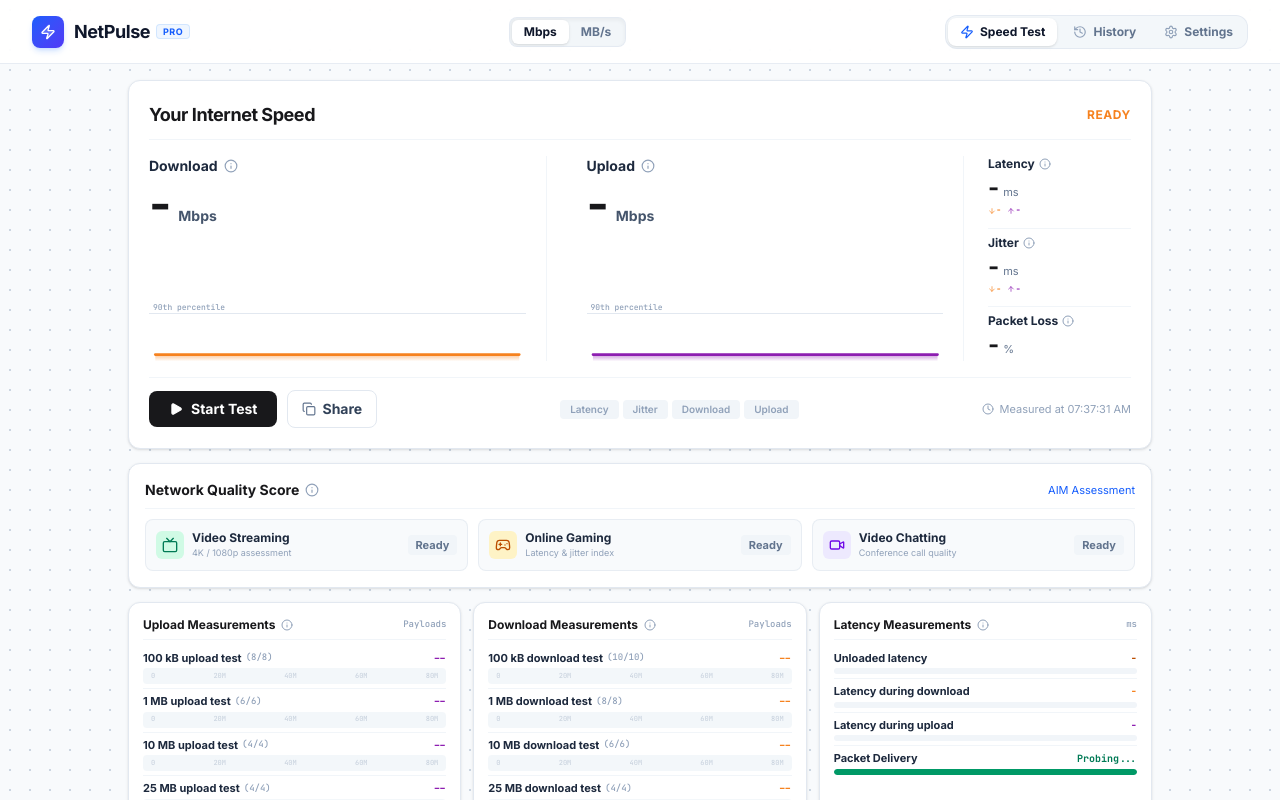
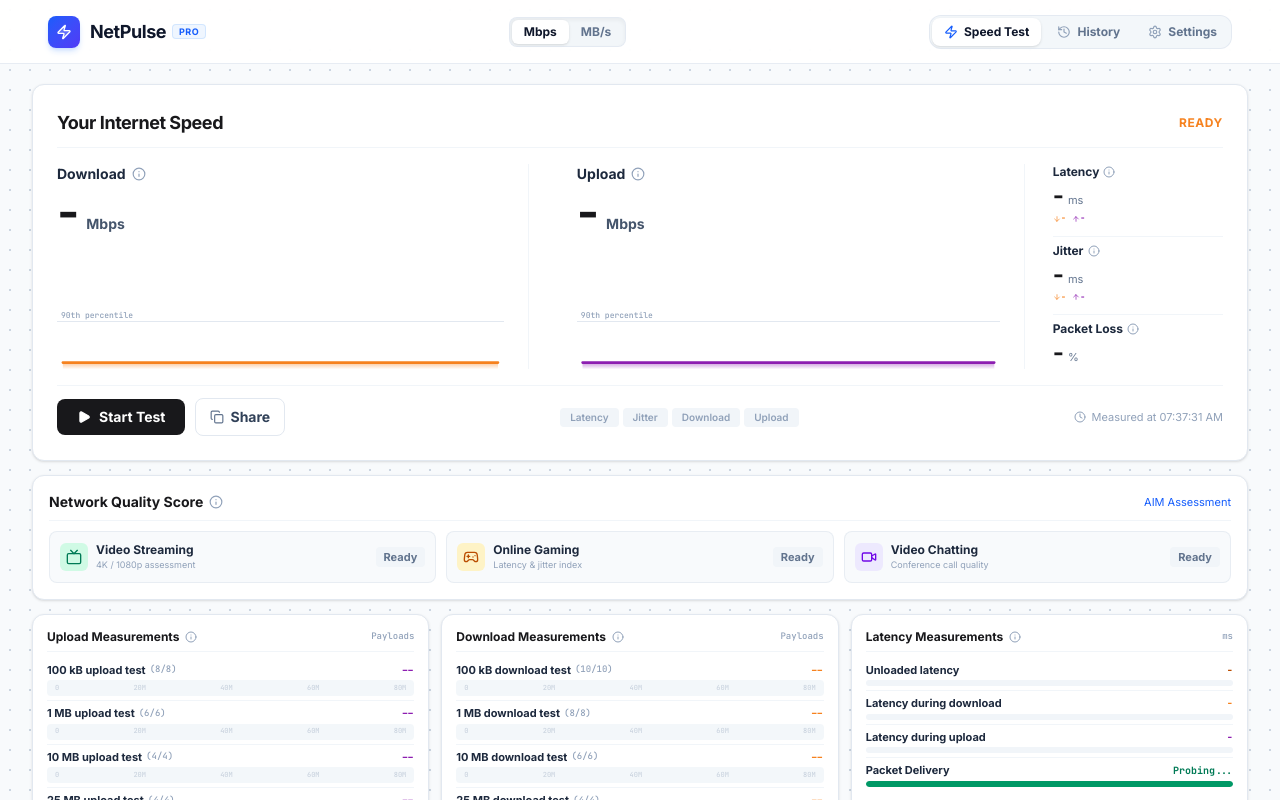
Before and after one commit to Suvesh108/NetPulse, a React (Vite) app: page / in a window 1280 px wide. Built offline with nearby package versions, Linux system fonts and the light colour scheme.

Commit message:
fix: expand speedometer dashboard width to max-w-7xl / 1600px to fill desktop space and eliminate large side margins

```diff
--- a/src/App.tsx
+++ b/src/App.tsx
@@ -95,8 +95,8 @@ export default function App() {
   return (
     <div className="min-h-screen w-full bg-[#F8FAFC] modern-grid-bg text-[#0F172A] relative flex flex-col font-sans selection:bg-blue-500/10 selection:text-blue-600">
 
-      {/* Sleek Compact Desktop Header */}
-      <header className="w-full shrink-0 flex items-center justify-between px-4 sm:px-8 h-14 sm:h-16 bg-white/90 backdrop-blur-xl border-b border-slate-200/80 z-50 sticky top-0 transition-all">
+      {/* Sleek Header */}
+      <header className="w-full shrink-0 flex items-center justify-between px-4 sm:px-8 md:px-12 h-14 sm:h-16 bg-white/90 backdrop-blur-xl border-b border-slate-200/80 z-50 sticky top-0 transition-all">
 
         {/* Brand Logo with Live Status Node */}
         <div className="flex items-center gap-2.5">
@@ -174,8 +174,8 @@ export default function App() {
         </nav>
       </header>
 
-      {/* Main Responsive Content Arena */}
-      <main className="flex-1 flex flex-col items-center justify-start p-2.5 sm:p-4 md:px-6 relative z-10 w-full max-w-6xl mx-auto pb-20 md:pb-6">
+      {/* Main Responsive Full-Width Content Arena */}
+      <main className="flex-1 flex flex-col items-center justify-start p-3 sm:p-5 md:px-8 relative z-10 w-full max-w-7xl 2xl:max-w-[1600px] mx-auto pb-20 md:pb-6">
         {renderTabContent()}
       </main>
 
--- a/src/components/SpeedTest.tsx
+++ b/src/components/SpeedTest.tsx
@@ -336,7 +336,7 @@ export default function SpeedTest({ settings, onUpdateSettings, onTestComplete,
   };
 
   // Spline Generator for Cloudflare-style Area Charts
-  const generateCloudflareSpline = (history: number[], baseVal: number | null, width = 360, height = 90) => {
+  const generateCloudflareSpline = (history: number[], baseVal: number | null, width = 460, height = 90) => {
     let dataset = history;
     if ((!dataset || dataset.length < 2) && baseVal && baseVal > 0) {
       dataset = [baseVal * 0.35, baseVal * 0.62, baseVal * 0.85, baseVal * 0.94, baseVal, baseVal * 0.91, baseVal * 0.98, baseVal];
@@ -395,8 +395,8 @@ export default function SpeedTest({ settings, onUpdateSettings, onTestComplete,
   const displayDownloadHistory = getDisplayHistory(downloadSpeedHistory, status === 'downloading', elapsedRef.current - 12);
   const displayUploadHistory = getDisplayHistory(uploadSpeedHistory, status === 'uploading', elapsedRef.current - 18);
 
-  const downloadSpline = generateCloudflareSpline(displayDownloadHistory, downloadVal, 360, 90);
-  const uploadSpline = generateCloudflareSpline(displayUploadHistory, uploadVal, 360, 90);
+  const downloadSpline = generateCloudflareSpline(displayDownloadHistory, downloadVal, 460, 90);
+  const uploadSpline = generateCloudflareSpline(displayUploadHistory, uploadVal, 460, 90);
 
   // Network Quality Score Calculations
   const effectiveDown = downloadVal !== null ? downloadVal : (status === 'downloading' ? currentSpeed : 0);
@@ -506,7 +506,7 @@ export default function SpeedTest({ settings, onUpdateSettings, onTestComplete,
     <div className="w-full flex flex-col items-center gap-3.5 select-none" id="speed-test-section">
 
       {/* CLOUDFLARE SPEEDOMETER HERO CONSOLE ("Your Internet Speed") */}
-      <div className="w-full max-w-5xl bg-white rounded-xl p-4 sm:p-5 flex flex-col border border-slate-200 shadow-sm" id="dashboard-dial">
+      <div className="w-full max-w-7xl 2xl:max-w-[1600px] bg-white rounded-xl p-4 sm:p-6 flex flex-col border border-slate-200 shadow-sm" id="dashboard-dial">
 
         {/* Header Title */}
         <div className="flex items-center justify-between pb-2.5 border-b border-slate-100">
@@ -519,10 +519,10 @@ export default function SpeedTest({ settings, onUpdateSettings, onTestComplete,
         </div>
 
         {/* 3-Section Grid: Download | Upload | Telemetry Column */}
-        <div className="grid grid-cols-1 lg:grid-cols-12 gap-5 my-3 sm:my-4 items-stretch">
+        <div className="grid grid-cols-1 lg:grid-cols-12 gap-6 my-3 sm:my-4 items-stretch">
 
           {/* SECTION 1: DOWNLOAD (5 Columns) */}
-          <div className="lg:col-span-5 flex flex-col justify-between pr-0 lg:pr-5 lg:border-r lg:border-slate-100">
+          <div className="lg:col-span-5 flex flex-col justify-between pr-0 lg:pr-6 lg:border-r lg:border-slate-100">
             <div>
               <div className="flex items-center gap-1.5 mb-1">
                 <span className="text-xs sm:text-sm font-bold text-slate-800">Download</span>
@@ -546,7 +546,7 @@ export default function SpeedTest({ settings, onUpdateSettings, onTestComplete,
                 <span className="text-[8px] font-mono text-slate-400 -mt-3 bg-white px-1">90th percentile</span>
               </div>
 
-              <svg id="download-sparkline" viewBox="0 0 360 90" preserveAspectRatio="none" className="w-full h-full relative z-10 overflow-visible">
+              <svg id="download-sparkline" viewBox="0 0 460 90" preserveAspectRatio="none" className="w-full h-full relative z-10 overflow-visible">
                 <defs>
                   <linearGradient id="cfDownloadGrad" x1="0" y1="0" x2="0" y2="1">
                     <stop offset="0%" stopColor="#F6821F" stopOpacity="0.45" />
@@ -569,7 +569,7 @@ export default function SpeedTest({ settings, onUpdateSettings, onTestComplete,
           </div>
 
           {/* SECTION 2: UPLOAD (5 Columns) */}
-          <div className="lg:col-span-5 flex flex-col justify-between px-0 lg:px-5 lg:border-r lg:border-slate-100">
+          <div className="lg:col-span-5 flex flex-col justify-between px-0 lg:px-6 lg:border-r lg:border-slate-100">
             <div>
               <div className="flex items-center gap-1.5 mb-1">
                 <span className="text-xs sm:text-sm font-bold text-slate-800">Upload</span>
@@ -593,7 +593,7 @@ export default function SpeedTest({ settings, onUpdateSettings, onTestComplete,
                 <span className="text-[8px] font-mono text-slate-400 -mt-3 bg-white px-1">90th percentile</span>
               </div>
 
-              <svg id="upload-sparkline" viewBox="0 0 360 90" preserveAspectRatio="none" className="w-full h-full relative z-10 overflow-visible">
+              <svg id="upload-sparkline" viewBox="0 0 460 90" preserveAspectRatio="none" className="w-full h-full relative z-10 overflow-visible">
                 <defs>
                   <linearGradient id="cfUploadGrad" x1="0" y1="0" x2="0" y2="1">
                     <stop offset="0%" stopColor="#8D1EB1" stopOpacity="0.45" />
@@ -746,7 +746,7 @@ export default function SpeedTest({ settings, onUpdateSettings, onTestComplete,
       </div>
 
       {/* NETWORK QUALITY SCORE STRIP */}
-      <div className="w-full max-w-5xl bg-white rounded-xl p-3.5 sm:p-4 border border-slate-200 shadow-sm">
+      <div className="w-full max-w-7xl 2xl:max-w-[1600px] bg-white rounded-xl p-3.5 sm:p-4 border border-slate-200 shadow-sm">
         <div className="flex items-center justify-between pb-2 border-b border-slate-100 mb-2.5">
           <div className="flex items-center gap-1.5">
             <h3 className="text-xs sm:text-sm font-bold text-[#18181B]">Network Quality Score</h3>
@@ -807,7 +807,7 @@ export default function SpeedTest({ settings, onUpdateSettings, onTestComplete,
       </div>
 
       {/* DETAILED MEASUREMENT BREAKDOWNS (3 Columns) */}
-      <div className="w-full max-w-5xl grid grid-cols-1 md:grid-cols-3 gap-3">
+      <div className="w-full max-w-7xl 2xl:max-w-[1600px] grid grid-cols-1 md:grid-cols-3 gap-3">
 
         {/* COLUMN 1: UPLOAD MEASUREMENTS */}
         <div className="bg-white rounded-xl p-3.5 border border-slate-200 shadow-sm flex flex-col justify-between">
```
